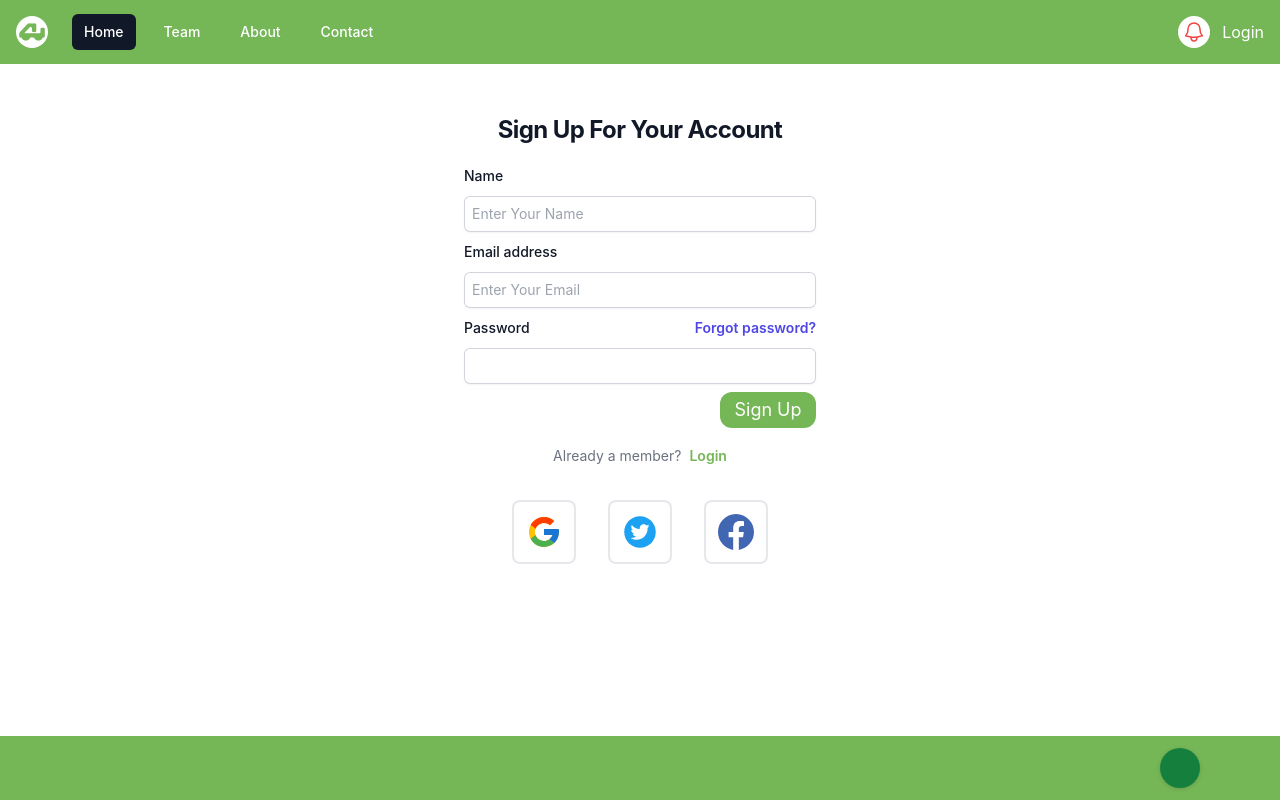
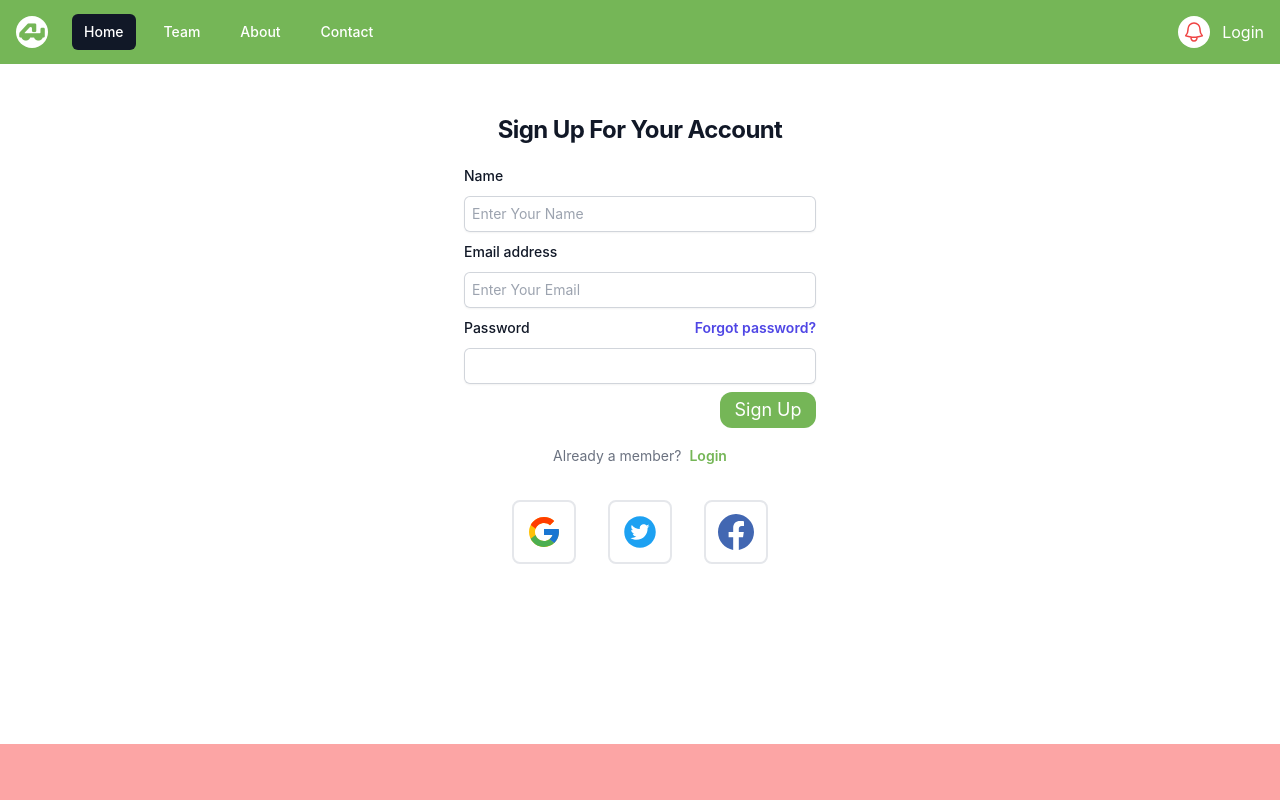
Before and after one commit to 3salaz/grean-react, a React (Create React App) app: page /signUp in a window 1280 px wide. Built offline with nearby package versions, Linux system fonts and the light colour scheme.

Commit message:
designing new tabar

```diff
--- a/package.json
+++ b/package.json
@@ -41,7 +41,11 @@
     "production": [
       ">0.2%",
       "not dead",
-      "not op_mini all"
+      "not op_mini all",
+      "not safari < 10",
+      "not chrome < 51",
+      "not android < 5",
+      "not ie < 12"
     ],
     "development": [
       "last 1 chrome version",
--- a/src/App.tsx
+++ b/src/App.tsx
@@ -1,12 +1,12 @@
 import "./App.css";
 import { Routes, Route } from "react-router-dom";
-import Navbar from "./components/Navbar";
-import Tabbar from "./components/Tabbar";
+import Navbar from "./components/Navigation/Navbar";
 import Home from "./Routes/Home";
 import Maps from "./Routes/Maps";
 import Stats from "./Routes/Stats";
 import Login from "./Routes/Login";
 import SignUp from "./components/Auth/SignUp";
+import BottomNav from "./components/Navigation/BottomNav";
 
 function App() {
   return (
@@ -21,9 +21,10 @@ function App() {
           <Route path="/signUp" element={<SignUp />}></Route>
         </Routes>
       </main>
-      <footer className="bg-[#75B657] z-5 fixed bottom-0 w-full h-16">
-        <Tabbar/>
-      </footer>
+      {/* <footer className="bg-[#75B657] z-5 fixed bottom-0 w-full h-16"> */}
+        {/* <Tabbar/> */}
+        <BottomNav/>
+
     </div>
   );
 }
--- a/src/components/Backdrop.jsx
+++ /dev/null
@@ -1,18 +0,0 @@
-import React from 'react'
-import {motion} from 'framer-motion';
-
-function Backdrop({children, onClick}) {
-  return (
-    <motion.div
-        className='absolute top-0 left-0 h-full w-full bg-black opacity-10 flex items-center justify-center'
-        onClick={onClick}
-        initial={{opacity:0}}
-        animate={{opacity:1}}
-        exit={{opacity:0}}
-    >
-        {children}
-    </motion.div>
-  )
-}
-
-export default Backdrop
--- /dev/null
+++ b/src/components/Navigation/BottomNav.jsx
@@ -0,0 +1,27 @@
+import React, {useState} from 'react'
+import {motion} from 'framer-motion';
+
+const icons = ["I", "B","C",'D'];
+
+const MenuItem = ({item}) => {
+    return(
+        <motion.li className='top-0 left-0 w-full h-14 text-center relative grid place-items-center items-end p-1.5'>
+          <motion.div className='h-12 pb-2.5 z-50 text-black'>{item}</motion.div>
+          <motion.div className='backdrop absolute left-0 bottom-0 right-0 w-full bg-red-300 h-full'/>
+        </motion.li>
+    )
+}
+function BottomNav() {
+  const [selectedItem, setSelectedItem] = useState();
+  return (
+    <motion.ul className='fixed bottom-0 flex items-center w-full list-none text-black'>
+      {icons.map(
+        ({icon}) => {
+        return <MenuItem item={icon} key={icon}/>
+        })
+      }
+    </motion.ul>
+  )
+}
+
+export default BottomNav
--- a/src/components/Navbar.jsx
+++ b/src/components/Navigation/Navbar.jsx
@@ -1,5 +1,5 @@
 import React from "react";
-import logo from "../logo.png";
+import logo from "../../logo.png";
 import { motion, useCycle } from "framer-motion";
 import { BsInstagram, BsLinkedin } from "react-icons/bs";
 import { AiFillTwitterSquare } from "react-icons/ai";
```
Also changed, not shown: src/components/Auth/SignUp.jsx (+0 -32 lines), src/components/Navigation/Tabbar.jsx (renamed from src/components/Tabbar.jsx), 1 other file (tests, documents, lock files or other folders).
